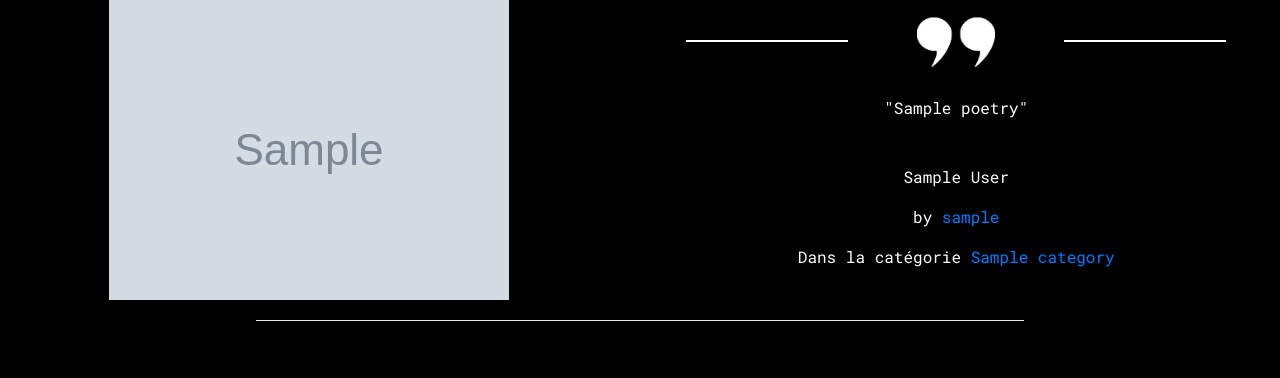
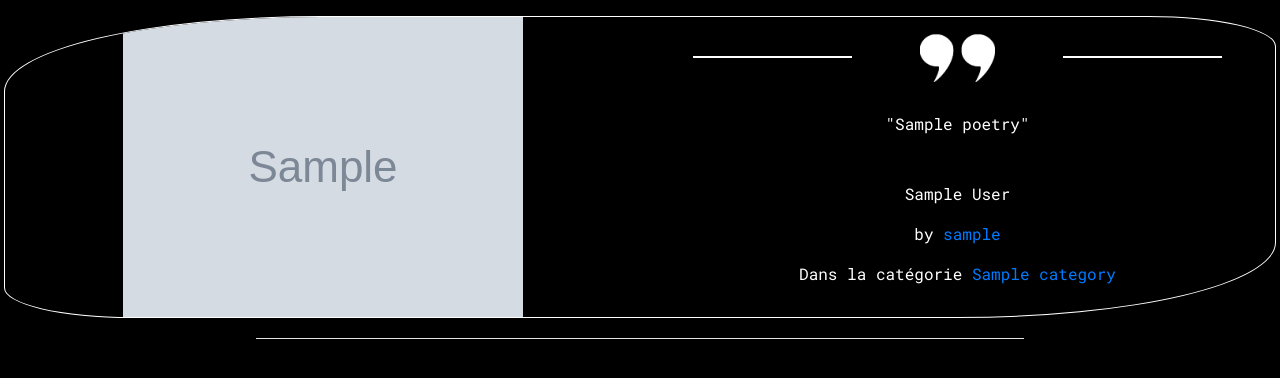
Before and after one commit to Vincent-Garret/voyages, a Symfony app: template templates/Front/home.html.twig in a window 1280 px wide. Shown: the part 145-523 px from the top of the page. Run offline with Twig, Linux system fonts and the light colour scheme; the template is opened without the code that fills it: most values are stand-ins (such as "Sample title", 1, 10 or a date in 2020); grey boxes marked "Sample" are stand-in pictures; some libraries are stand-ins or nearby versions.

Commit message:
somme css (scrollbar & border)

```diff
--- a/public/dist/css/style.css
+++ b/public/dist/css/style.css
@@ -1,3 +1,21 @@
+::-webkit-scrollbar {
+  width: 6px;
+  height: 6px;
+}
+
+::-webkit-scrollbar-track {
+  background-color: #000000;
+}
+
+::-webkit-scrollbar-thumb {
+  background-color: #00f048;
+  border-radius: 10px;
+}
+
+::-webkit-scrollbar-thumb:hover {
+  background-color: #84f57a;
+}
+
 html, body {
   height: 100%;
 }
@@ -36,4 +54,10 @@ header {
   border-bottom: solid 0.8px rgba(0, 240, 72, 0.7);
 }
 
+.trip {
+  border-radius: 25% 10%;
+  overflow: hidden;
+  border: solid 1px white;
+}
+
 /*# sourceMappingURL=style.css.map */
--- a/public/src/sass/_reboot.scss
+++ b/public/src/sass/_reboot.scss
@@ -0,0 +1,17 @@
+::-webkit-scrollbar {
+    width: 6px;
+    height: 6px;
+  }
+
+::-webkit-scrollbar-track {
+    background-color: #000000;
+  }
+
+::-webkit-scrollbar-thumb {
+    background-color: $main;
+    border-radius: 10px;
+  }
+
+::-webkit-scrollbar-thumb:hover {
+    background-color: $scroll;
+  }
--- a/public/src/sass/_var.scss
+++ b/public/src/sass/_var.scss
@@ -1 +1,2 @@
 $main: rgb(0, 240, 72);
+$scroll: rgb(132, 245, 122)
--- a/public/src/sass/style.scss
+++ b/public/src/sass/style.scss
@@ -13,6 +13,8 @@ body {
   color: white;
   font-family: 'Roboto Mono', monospace;
 }
+
+
 
 .trip, .welcome{
     text-align: center;
@@ -40,3 +42,9 @@ hr{
 header{
   border-bottom: solid 0.8px rgba(0, 240, 72, 0.7);
 }
+
+.trip{
+  border-radius: 25% 10%;
+  overflow: hidden;
+  border: solid 1px white
+}
--- a/templates/Front/home.html.twig
+++ b/templates/Front/home.html.twig
@@ -4,7 +4,7 @@
 
     {% for trip in trips %}
         {% if trip.image %}
-            <div class="row align-items-stretch mr-0 trip">
+            <div class="row align-items-stretch mr-0 trip mt-3 trip ml-1 mr-1">
                 <div class="col-6"><img src="{{asset('img/'~ trip.image) }}" alt="image de test" class="img-fluid"></div>
                 <div class="col-6 d-flex flex-column justify-content-around">
                     <div class="row">
--- a/templates/Front/home_user.html.twig
+++ b/templates/Front/home_user.html.twig
@@ -2,7 +2,7 @@
 
 {% block body %}
 
-    <div class="row justify-content-center mx-0 pt-5 pb-1">
+    <div class="row justify-content-center mx-0 pt-5 pb-1 ml-1 mr-1">
         <a href="{{ path('insert') }}">Créer un voyage</a>
     </div>
 
```
Also changed, not shown: public/img/PHOTO-2021-02-03-10-55-21-5-60827e2307e46.jpg (added), public/img/Underwater-caves-are-60827e75b2c1a.jpg (added), 1 other file.
